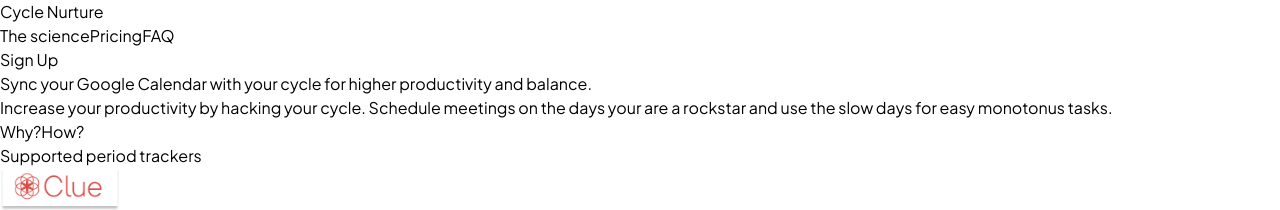
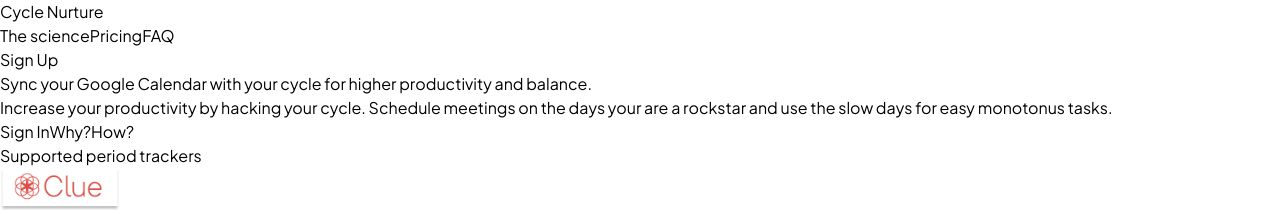
Before and after one commit to piggydoughnut/clueapp_calendar_sync, a Next.js app: page / in a window 1280 px wide. Shown: the top 210 px of the page. Built offline with nearby package versions, Linux system fonts and the light colour scheme; what @material-tailwind/react would draw is missing.

Commit message:
progress

```diff
--- a/package.json
+++ b/package.json
@@ -16,7 +16,9 @@
     "formik": "^2.2.9",
     "googleapis": "^109.0.1",
     "html2canvas": "^1.4.1",
+    "mongoose": "^6.7.2",
     "next": "13.0.0",
+    "next-auth": "^4.17.0",
     "react": "18.2.0",
     "react-dom": "18.2.0",
     "react-loader-spinner": "^5.3.4",
--- a/pages/api/auth/google.ts
+++ b/pages/api/google.ts
@@ -1,9 +1,9 @@
 // Next.js API route support: https://nextjs.org/docs/api-routes/introduction
 
-import { GoogleConfig, GoogleUrls } from "../../../auth/config";
+import { GoogleConfig, GoogleUrls } from "../../auth/config";
 
 import axios from "axios";
-import { getTokens } from "../../../auth/google-auth";
+import { getTokens } from "../../auth/google-auth";
 
 export default async function handler(req, res) {
   const code = req.query.code as string;
--- a/pages/index.tsx
+++ b/pages/index.tsx
@@ -4,9 +4,10 @@ import Layout from "../components/Layout";
 import PeriodTrackerSupportForm from "../components/PeriodTrackerSupportForm";
 import QA from "../components/QA";
 import calendar from "../public/calendar.svg";
+import { signIn } from "next-auth/react";
 import { useRouter } from "next/router";
 
-export default function Welcome() {
+export default function Welcome({ url }) {
   const router = useRouter();
   return (
     <Layout bgImage="bg-[url('/top-bg.svg')] bg-contain">
@@ -26,6 +27,14 @@ export default function Welcome() {
               easy monotonus tasks.
             </h2>
             <div className="flex flex-row gap-8 mt-4">
+              <Button
+                className="bg-secondaryButton w-36 h-11 capitalize font-plusJakarta"
+                onClick={() =>
+                  signIn("google", { callbackUrl: "/api/auth/google" })
+                }
+              >
+                Sign In{" "}
+              </Button>
               <Button
                 className="bg-secondaryButton w-36 h-11 capitalize font-plusJakarta"
                 onClick={() => router.push("#whydoit")}
```
Also changed, not shown: pages/api/auth/[...nextauth].ts (added, +11 -0 lines), pages/api/googleAuthUrl.ts (renamed from pages/api/auth/googleAuthUrl.ts), 2 other files (tests, documents, lock files or other folders).
